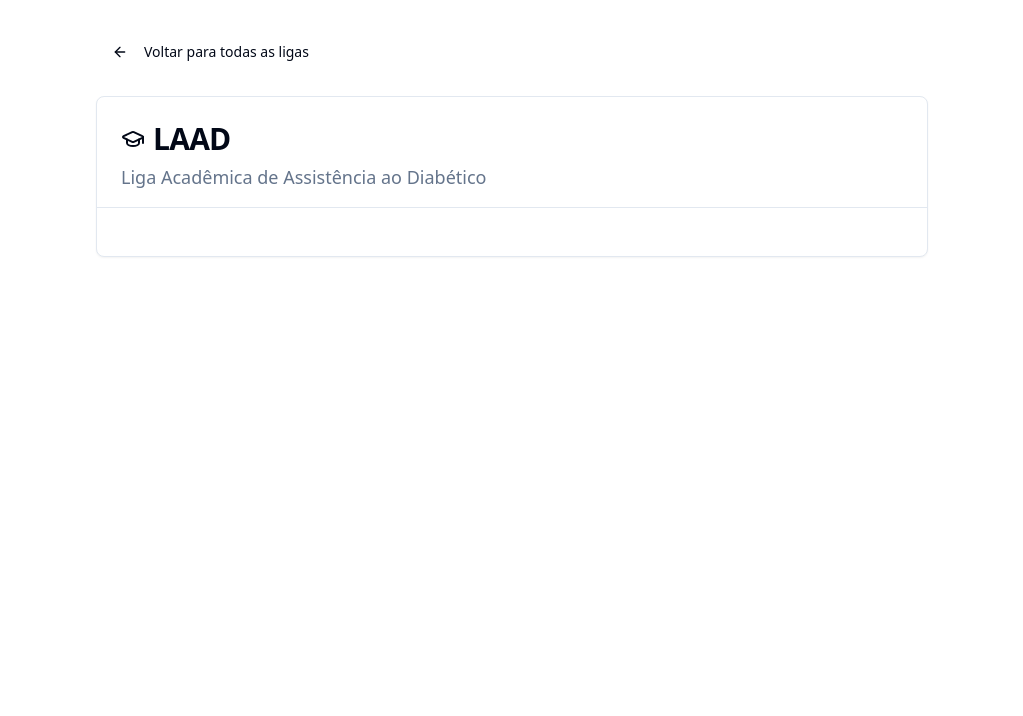
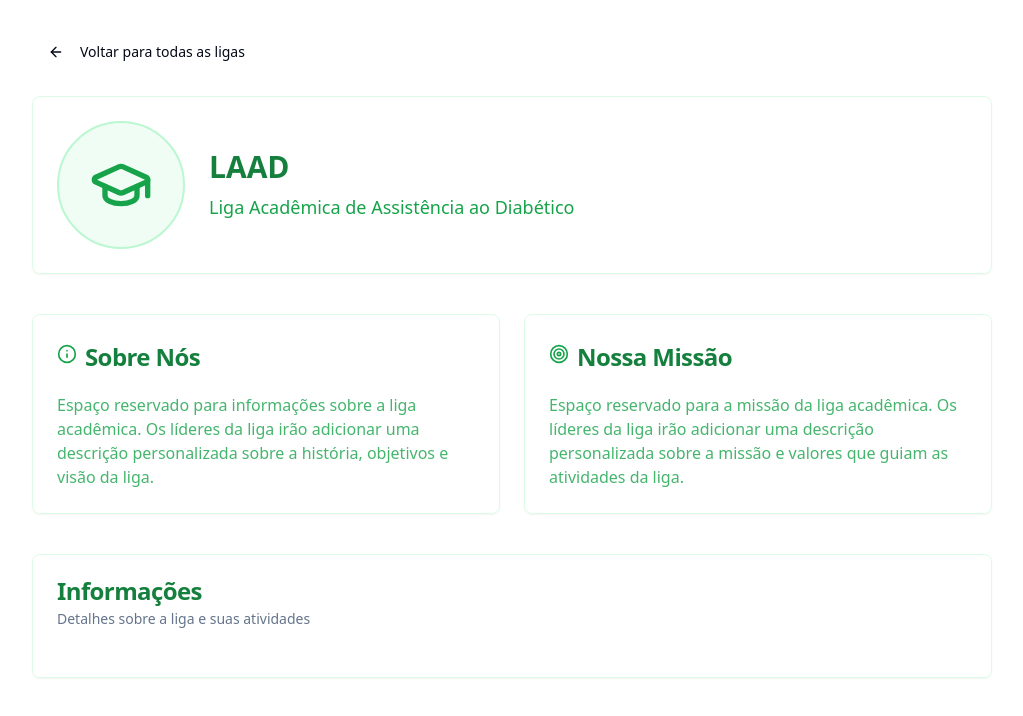
Before and after one commit to TeteuTias/dadg-site-principal, a React (Vite) app: page /leagues/laad in a window 1280 px wide. Shown: the top 716 px of the page, without its empty margins (128-1151 px from the left). Built offline with nearby package versions, Linux system fonts and the light colour scheme.

Commit message:
Implement generic league layout
Adds a generic layout for each league, including spaces for a logo, "About Us" section, and "Our Mission" section.

```diff
--- a/src/models/League.ts
+++ b/src/models/League.ts
@@ -15,6 +15,9 @@ export interface League {
   fullDescription?: string;
   specialty?: string;
   activities?: string[];
+  aboutUs?: string;
+  mission?: string;
+  logoUrl?: string;
 }
 
 export const leagueData: League[] = [
@@ -23,7 +26,9 @@ export const leagueData: League[] = [
     name: "LACOHP",
     description: "Liga Acadêmica de Cirurgia Oral e Hospitalar Pediátrica",
     specialty: "Pediatria/Cirurgia",
-    activities: ["Aulas teóricas", "Atividades práticas", "Pesquisa científica"]
+    activities: ["Aulas teóricas", "Atividades práticas", "Pesquisa científica"],
+    aboutUs: "Somos uma liga dedicada ao estudo da cirurgia oral e hospitalar pediátrica, fundada em 2015 por estudantes interessados em aprofundar conhecimentos nesta área específica.",
+    mission: "Promover o conhecimento especializado em cirurgia pediátrica, desenvolver habilidades técnicas e formar profissionais conscientes das necessidades específicas dos pacientes infantis."
   },
   {
     id: "lafim",
--- a/src/pages/LeagueDetail.tsx
+++ b/src/pages/LeagueDetail.tsx
@@ -3,7 +3,7 @@ import React from "react";
 import { useParams, Link } from "react-router-dom";
 import { leagueData } from "@/models/League";
 import { Button } from "@/components/ui/button";
-import { ArrowLeft, Mail, GraduationCap, Users, Calendar } from "lucide-react";
+import { ArrowLeft, Mail, GraduationCap, Users, Calendar, Info, Target } from "lucide-react";
 import {
   Card,
   CardContent,
@@ -29,7 +29,7 @@ const LeagueDetail = () => {
   }
 
   return (
-    <div className="container max-w-4xl py-8 animate-in fade-in duration-500">
+    <div className="container max-w-5xl py-8 animate-in fade-in duration-500">
       <Button variant="ghost" asChild className="mb-6">
         <Link to="/leagues">
           <ArrowLeft className="mr-2 h-4 w-4" />
@@ -37,19 +37,60 @@ const LeagueDetail = () => {
         </Link>
       </Button>
 
-      <Card className="mb-8">
-        <CardHeader className="border-b pb-4">
-          <div className="flex items-center justify-between">
-            <div className="flex items-center gap-2">
-              <GraduationCap className="h-6 w-6" />
-              <CardTitle className="text-3xl">{league.name}</CardTitle>
+      <div className="grid grid-cols-1 gap-10">
+        {/* Cabeçalho da liga com logo e título */}
+        <div className="flex flex-col md:flex-row items-center gap-6 bg-white/90 backdrop-blur-sm rounded-lg p-6 border border-green-100 shadow-sm">
+          <div className="flex-shrink-0 w-32 h-32 bg-green-50 rounded-full flex items-center justify-center border-2 border-green-200">
+            {/* Placeholder para logo da liga */}
+            <GraduationCap className="h-16 w-16 text-green-600" />
+          </div>
+
+          <div className="flex-grow text-center md:text-left">
+            <h1 className="text-3xl font-bold text-green-700 mb-2">{league.name}</h1>
+            <p className="text-lg text-green-600">{league.description}</p>
+
+            {league.specialty && (
+              <p className="mt-2 inline-flex items-center px-3 py-1 rounded-full text-sm font-medium bg-green-100 text-green-800">
+                Especialidade: {league.specialty}
+              </p>
+            )}
           </div>
         </div>
-          <CardDescription className="text-lg mt-2">
-            {league.description || "Informações sobre esta liga acadêmica serão adicionadas em breve."}
-          </CardDescription>
+
+        {/* Sobre nós e Nossa Missão */}
+        <div className="grid grid-cols-1 md:grid-cols-2 gap-6">
+          <Card className="border-green-100 bg-white/80 backdrop-blur-sm transition-all duration-300 hover:shadow-lg hover:shadow-green-100 hover:-translate-y-1">
+            <CardHeader className="flex flex-row items-center gap-2">
+              <Info className="h-5 w-5 text-green-600 transition-transform duration-300 group-hover:scale-110" />
+              <CardTitle className="text-green-700">Sobre Nós</CardTitle>
             </CardHeader>
-        <CardContent className="pt-6">
+            <CardContent>
+              <p className="text-green-600/80">
+                {league.aboutUs || "Espaço reservado para informações sobre a liga acadêmica. Os líderes da liga irão adicionar uma descrição personalizada sobre a história, objetivos e visão da liga."}
+              </p>
+            </CardContent>
+          </Card>
+
+          <Card className="border-green-100 bg-white/80 backdrop-blur-sm transition-all duration-300 hover:shadow-lg hover:shadow-green-100 hover:-translate-y-1">
+            <CardHeader className="flex flex-row items-center gap-2">
+              <Target className="h-5 w-5 text-green-600 transition-transform duration-300 group-hover:scale-110" />
+              <CardTitle className="text-green-700">Nossa Missão</CardTitle>
+            </CardHeader>
+            <CardContent>
+              <p className="text-green-600/80">
+                {league.mission || "Espaço reservado para a missão da liga acadêmica. Os líderes da liga irão adicionar uma descrição personalizada sobre a missão e valores que guiam as atividades da liga."}
+              </p>
+            </CardContent>
+          </Card>
+        </div>
+
+        {/* Informações detalhadas */}
+        <Card className="border-green-100 bg-white/80 backdrop-blur-sm">
+          <CardHeader>
+            <CardTitle className="text-green-700">Informações</CardTitle>
+            <CardDescription>Detalhes sobre a liga e suas atividades</CardDescription>
+          </CardHeader>
+          <CardContent>
             <div className="space-y-6">
               {league.leaders && league.leaders.length > 0 && (
                 <div className="flex items-start gap-2">
@@ -85,9 +126,24 @@ const LeagueDetail = () => {
                   </div>
                 </div>
               )}
+
+              {league.activities && league.activities.length > 0 && (
+                <div className="flex items-start gap-2">
+                  <GraduationCap className="h-5 w-5 mt-0.5 text-muted-foreground" />
+                  <div>
+                    <h3 className="font-medium">Atividades</h3>
+                    <ul className="list-disc list-inside pl-2 space-y-1">
+                      {league.activities.map((activity, index) => (
+                        <li key={index}>{activity}</li>
+                      ))}
+                    </ul>
+                  </div>
+                </div>
+              )}
             </div>
           </CardContent>
         </Card>
+      </div>
     </div>
   );
 };
```
Lines whose indentation alone changed are shown as unchanged.
